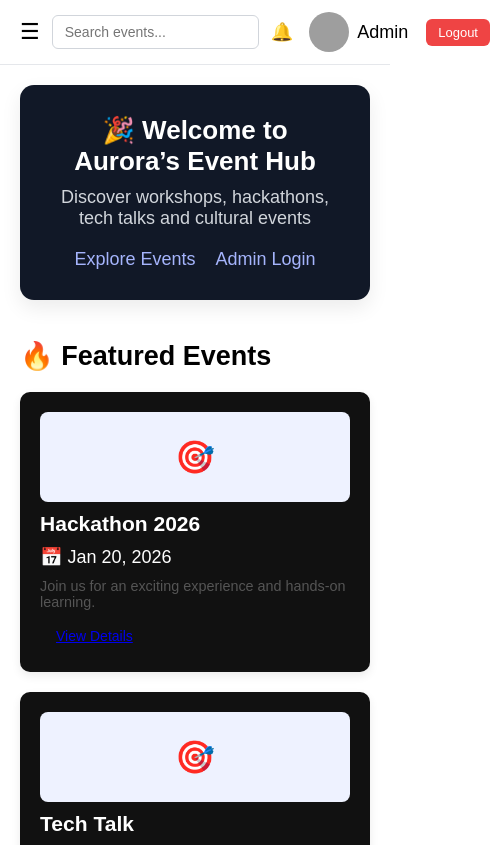
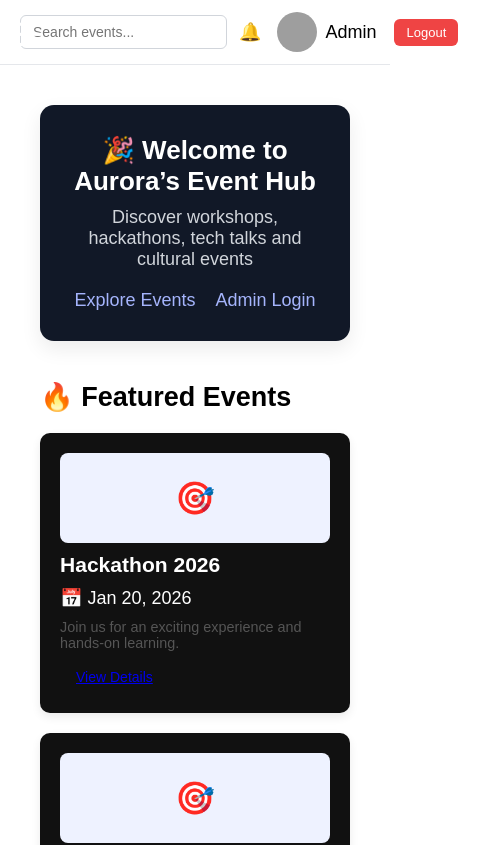
Before and after one commit to vaishnavichattarbandh/event-registration-frontend, a React app: page / in a window 390 px wide. Shown: the top 845 px of the page, 490 px wide, since content can reach past the window. Built offline with nearby package versions, Linux system fonts and the light colour scheme; grey boxes are pictures that could not be loaded; the HTML template or start-up script is replaced by a standard one.

Commit message:
Fix mobile sidebar toggle

```diff
--- a/src/components/sidebar.jsx
+++ b/src/components/sidebar.jsx
@@ -5,9 +5,7 @@ const Sidebar = ({ isOpen, closeSidebar }) => {
   return (
     <>
       {/* Overlay (mobile only) */}
-      {isOpen && (
-        <div className="overlay" onClick={closeSidebar} />
-      )}
+      {isOpen && <div className="overlay" onClick={closeSidebar} />}
 
       {/* Sidebar */}
       <aside className={`sidebar ${isOpen ? "open" : ""}`}>
--- a/src/layouts/mainlayout.jsx
+++ b/src/layouts/mainlayout.jsx
@@ -6,18 +6,16 @@ import Sidebar from "../components/sidebar";
 const MainLayout = () => {
   const [sidebarOpen, setSidebarOpen] = useState(false);
 
+  const closeSidebar = () => setSidebarOpen(false);
+  const openSidebar = () => setSidebarOpen(true);
+
   return (
     <>
       {/* Sidebar */}
-      <Sidebar isOpen={sidebarOpen} onClose={() => setSidebarOpen(false)} />
+      <Sidebar isOpen={sidebarOpen} closeSidebar={closeSidebar} />
 
       {/* Overlay (mobile only) */}
-      {sidebarOpen && (
-        <div
-          className="overlay"
-          onClick={() => setSidebarOpen(false)}
-        />
-      )}
+      {sidebarOpen && <div className="overlay" onClick={closeSidebar} />}
 
       {/* Main Content */}
       <div
@@ -26,7 +24,7 @@ const MainLayout = () => {
           marginLeft: window.innerWidth > 768 ? "240px" : "0",
         }}
       >
-        <Navbar onMenuClick={() => setSidebarOpen(true)} />
+        <Navbar onMenuClick={openSidebar} />
         <main className="main-content">
           <Outlet />
         </main>
--- a/src/styles/sidebar.css
+++ b/src/styles/sidebar.css
@@ -8,8 +8,9 @@
   position: fixed;
   top: 0;
   left: 0;
-  z-index: 1001;
+  z-index: 1002; /* above overlay */
   transition: transform 0.3s ease;
+  transform: translateX(0); /* visible by default on desktop */
 }
 
 /* Logo */
@@ -27,6 +28,11 @@
   color: #e5e7eb;
   text-decoration: none;
   border-radius: 6px;
+  transition: background 0.2s;
+}
+
+.nav-link:hover {
+  background: #374151;
 }
 
 .nav-link.active {
@@ -36,12 +42,28 @@
 
 /* ================= MOBILE ================= */
 @media (max-width: 768px) {
+  /* Hide sidebar by default */
   .sidebar {
     transform: translateX(-100%);
   }
 
+  /* Show when open */
   .sidebar.open {
     transform: translateX(0);
+  }
+
+  /* Hamburger button */
+  .hamburger {
+    display: block;
+    position: fixed;
+    top: 1rem;
+    left: 1rem;
+    z-index: 1100; /* above sidebar */
+    font-size: 2rem;
+    background: none;
+    border: none;
+    color: white;
+    cursor: pointer;
   }
 }
 
@@ -50,5 +72,18 @@
   position: fixed;
   inset: 0;
   background: rgba(0, 0, 0, 0.45);
-  z-index: 1000;
+  z-index: 1001; /* below sidebar but above content */
 }
+
+/* ================= MAIN CONTENT ================= */
+.main-content {
+  padding: 20px;
+  margin-left: 240px; /* leave space for desktop sidebar */
+}
+
+/* On mobile, remove left margin */
+@media (max-width: 768px) {
+  .main-content {
+    margin-left: 0;
+  }
+}
```
